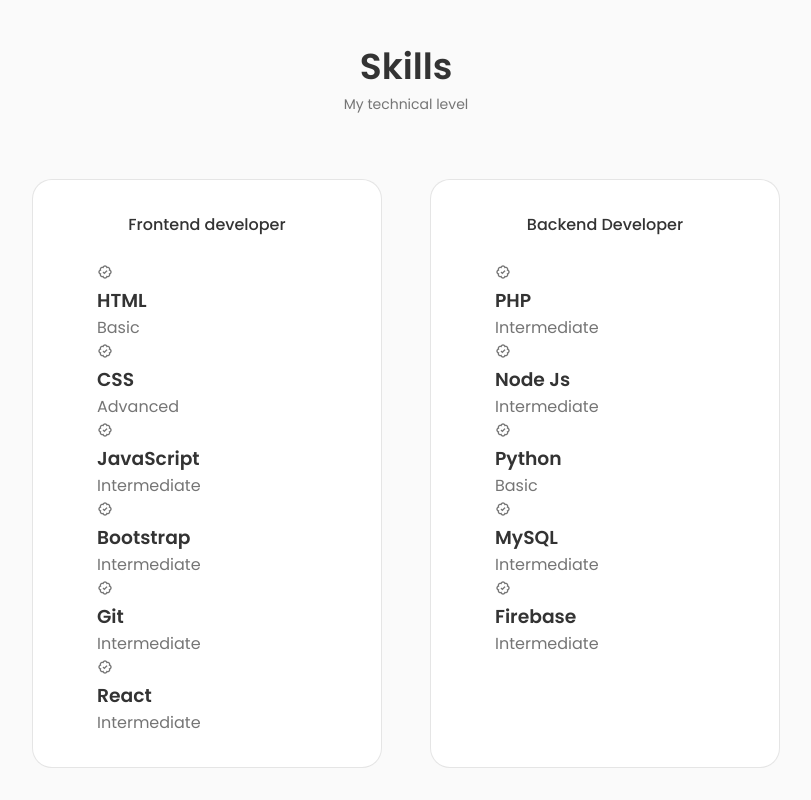
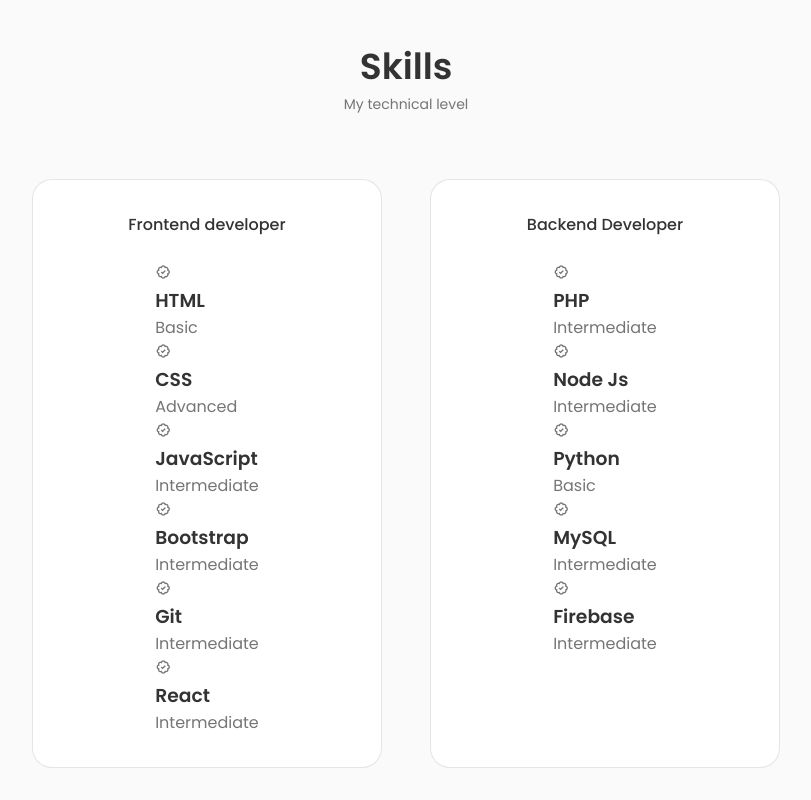
Before and after one commit to Mohamed-Aziz-Mhadhbi/mohamed-aziz-mhadhbi.github.io, a React (Create React App) app: page / in a window 1280 px wide. Shown: the part 1501-2301 px from the top of the page, without its empty margins (234-1045 px from the left). Built offline with nearby package versions, Linux system fonts and the light colour scheme.

Commit message:
skills__box

```diff
--- a/src/components/skills/skills.css
+++ b/src/components/skills/skills.css
@@ -17,3 +17,9 @@
     text-align: center;
     margin-bottom: var(--mb-1-5);
 }
+
+.skills__box {
+    display: flex;
+    justify-content: center;
+    column-gap: 2.5rem;
+}
```
